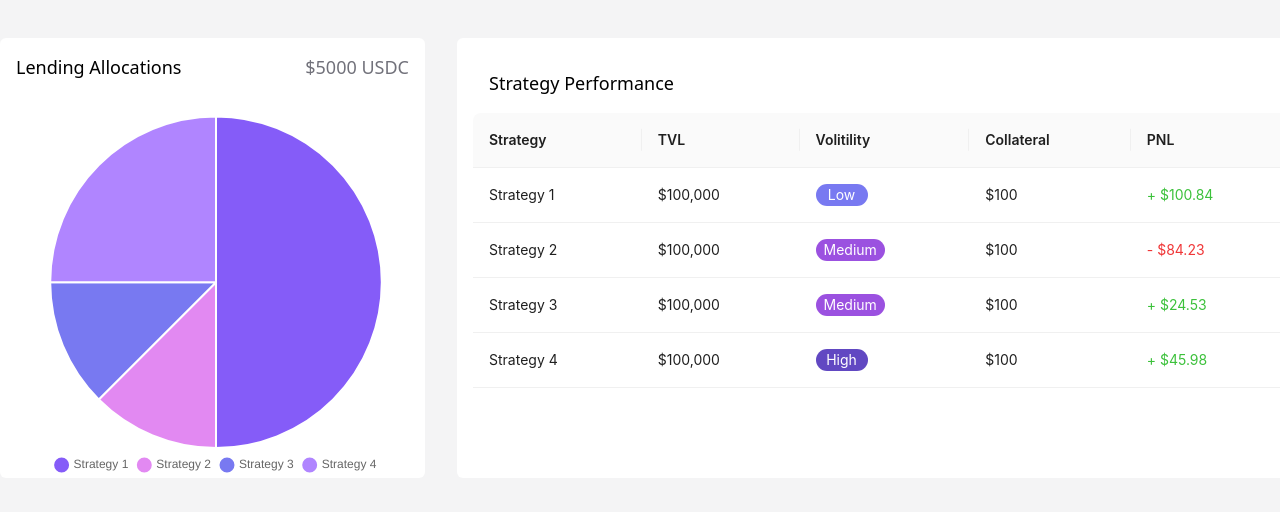
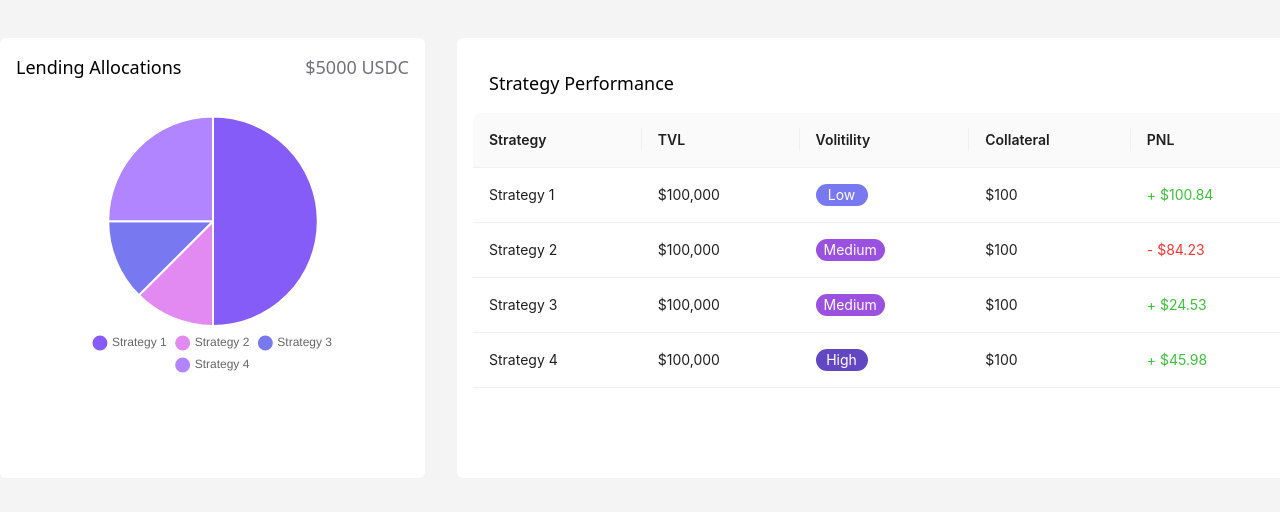
Before and after one commit to kolwea/goldlink-frontend-techscreen, a Next.js app: page / in a window 1280 px wide. Shown: the part 142-654 px from the top of the page. Built offline with nearby package versions, Linux system fonts and the light colour scheme.

Commit message:
formatting

```diff
--- a/src/pages/index.tsx
+++ b/src/pages/index.tsx
@@ -130,9 +130,9 @@ const PieChart = () => {
                 legend: {
 
                   position: 'bottom',
-                  labels:{
-                    usePointStyle:true,
-                    pointStyle:"point"
+                  labels: {
+                    usePointStyle: true,
+                    pointStyle: "point"
                   }
                 },
                 title: {
@@ -148,7 +148,7 @@ const PieChart = () => {
     }
 
     refresh().catch(e => console.log(e))
-  },[chartInitialized])
+  }, [chartInitialized])
 
   return (<div><canvas id="pieChart"></canvas></div>);
 }
@@ -160,8 +160,10 @@ function LendingAllocationComponent() {
         <h1> Lending Allocations</h1>
         <div className="text-zinc-500"> $5000 USDC</div>
       </div>
-      <div className="w-[400px]">
-        <PieChart />
+      <div className='flex w-full justify-center align-middle'>
+        <div className="flex justify-center align-middle">
+          <PieChart />
+        </div>
       </div>
     </div>)
 }
--- a/tsconfig.json
+++ b/tsconfig.json
@@ -28,6 +28,6 @@
     "**/*.tsx",
     "**/*.cjs",
     "**/*.mjs"
-, "src/pages/chart.js"  ],
+, "src/pages/chart.tsx"  ],
   "exclude": ["node_modules"]
 }
```
